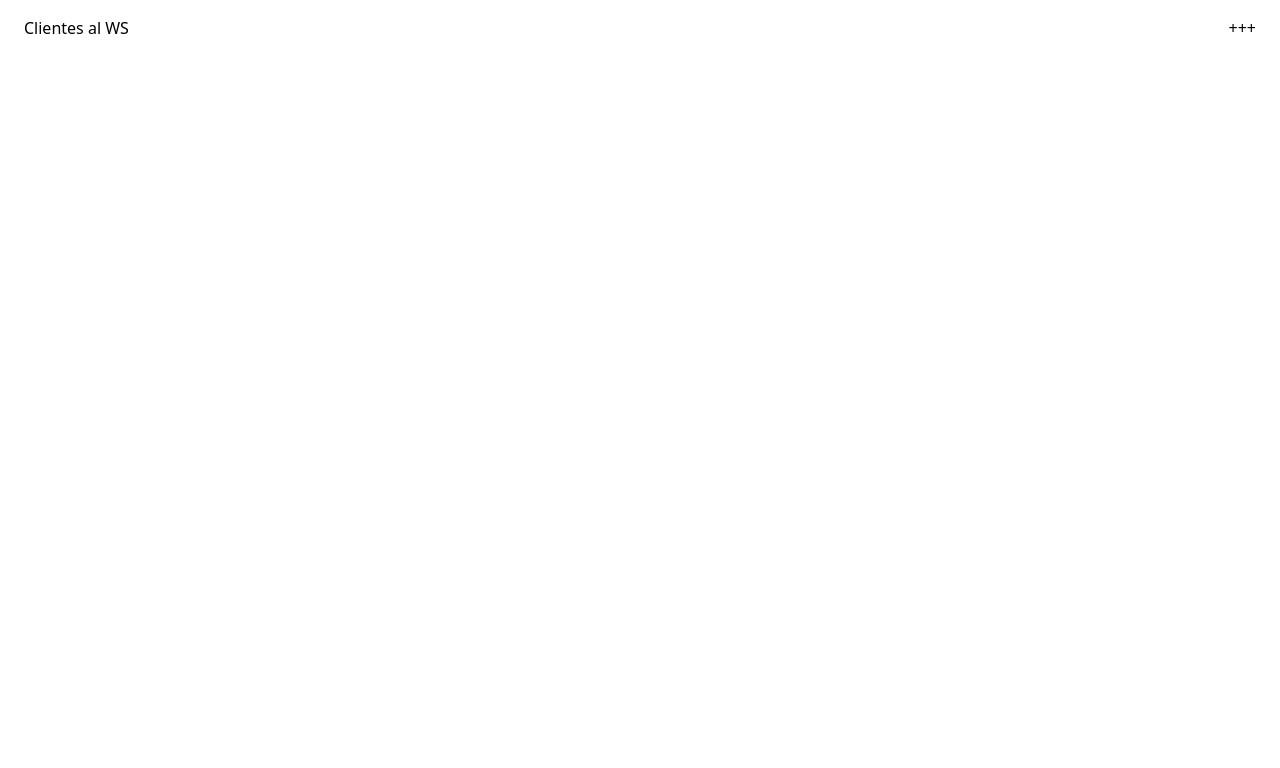
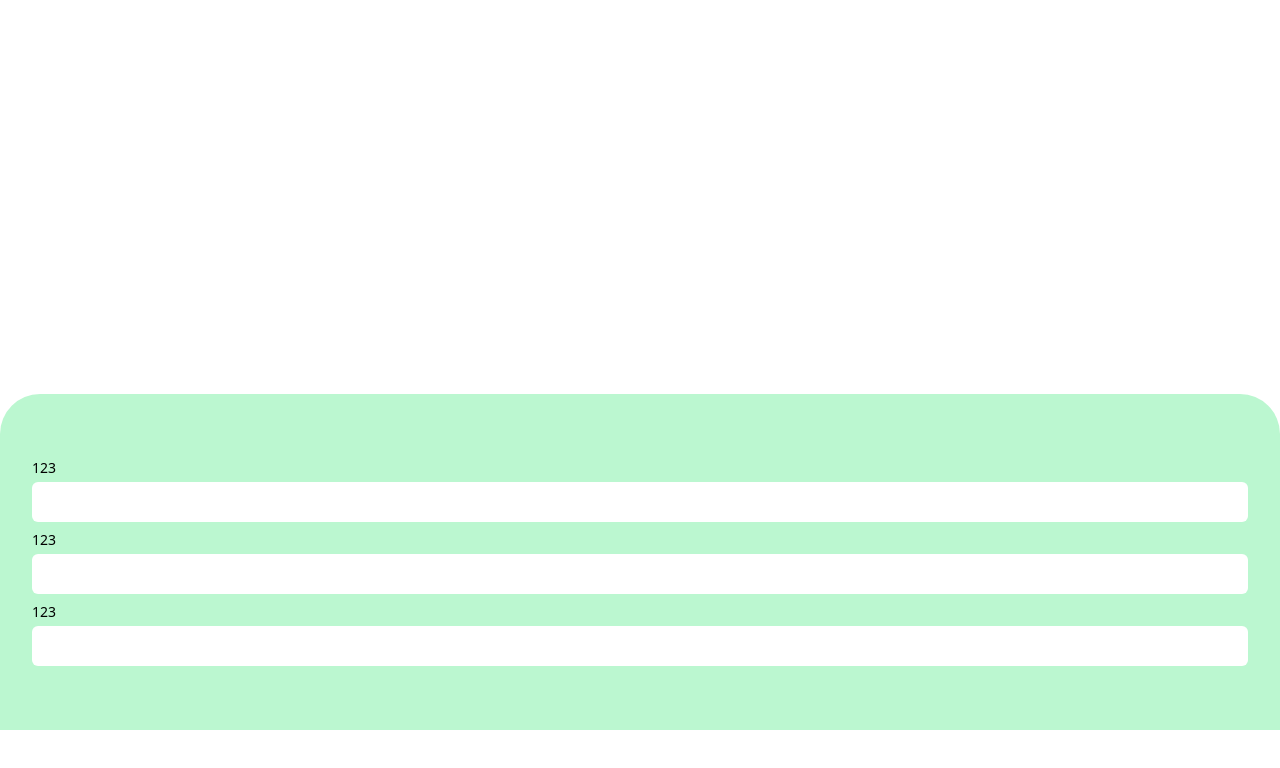
Before and after one commit to Facupelli/ClientesAlWS-Clone, a Nuxt app: page /cart in a window 1280 px wide. Shown: the top 768 px of the page. Built offline with nearby package versions, Linux system fonts and the light colour scheme.

Commit message:
CartForm component

```diff
--- /dev/null
+++ b/components/CartForm.vue
@@ -0,0 +1,16 @@
+<template>
+  <section class="mt-auto grid gap-2 bg-green-200 py-16 px-8 rounded-t-[40px]">
+    <div class="grid gap-1">
+      <label class="text-sm">123</label>
+      <input class="p-2 rounded-md" />
+    </div>
+    <div class="grid gap-1">
+      <label class="text-sm">123</label>
+      <input class="p-2 rounded-md" />
+    </div>
+    <div class="grid gap-1">
+      <label class="text-sm">123</label>
+      <input class="p-2 rounded-md" />
+    </div>
+  </section>
+</template>
--- a/components/CartItem.vue
+++ b/components/CartItem.vue
@@ -22,8 +22,8 @@ defineProps<{
     <div>
       <p class="font-semibold">{{ item.nombre }}</p>
       <div class="flex gap-4">
-        <p>{{ item.variedades[0] }}</p>
-        <p>{{ item.variedades2[0] }}</p>
+        <p class="text-black/60">{{ item.variedades[0] }}</p>
+        <p class="text-black/60">{{ item.variedades2[0] }}</p>
       </div>
     </div>
     <p class="font-bold ml-auto">{{ formatPrice(item.precio) }}</p>
--- a/components/Nav.vue
+++ b/components/Nav.vue
@@ -17,8 +17,10 @@ onClickOutside(el, close);
 </script>
 
 <template>
-  <nav class="flex py-4 px-6 relative">
-    <h1>Clientes al WS</h1>
+  <nav class="flex py-4 px-6 relative bg-green-400">
+    <NuxtLink to="/">
+      <h1>Clientes al WS</h1>
+    </NuxtLink>
     <label for="nav-toggle" class="ml-auto">+++</label>
     <input v-model="nav" id="nav-toggle" type="checkbox" class="peer hidden" />
     <div
--- a/pages/cart/index.vue
+++ b/pages/cart/index.vue
@@ -1,11 +1,16 @@
 <script setup>
 const { cart } = useCart();
+
+definePageMeta({
+  layout: false,
+});
 </script>
 
 <template>
-  <div>
-    <section class="px-4 grid gap-8">
+  <div class="grid gap-16 min-h-[calc(100vh_-_70px)]">
+    <section class="px-4 grid gap-8 h-fit">
       <CartItem v-for="item in cart" :item="item" />
     </section>
+    <CartForm />
   </div>
 </template>
```
